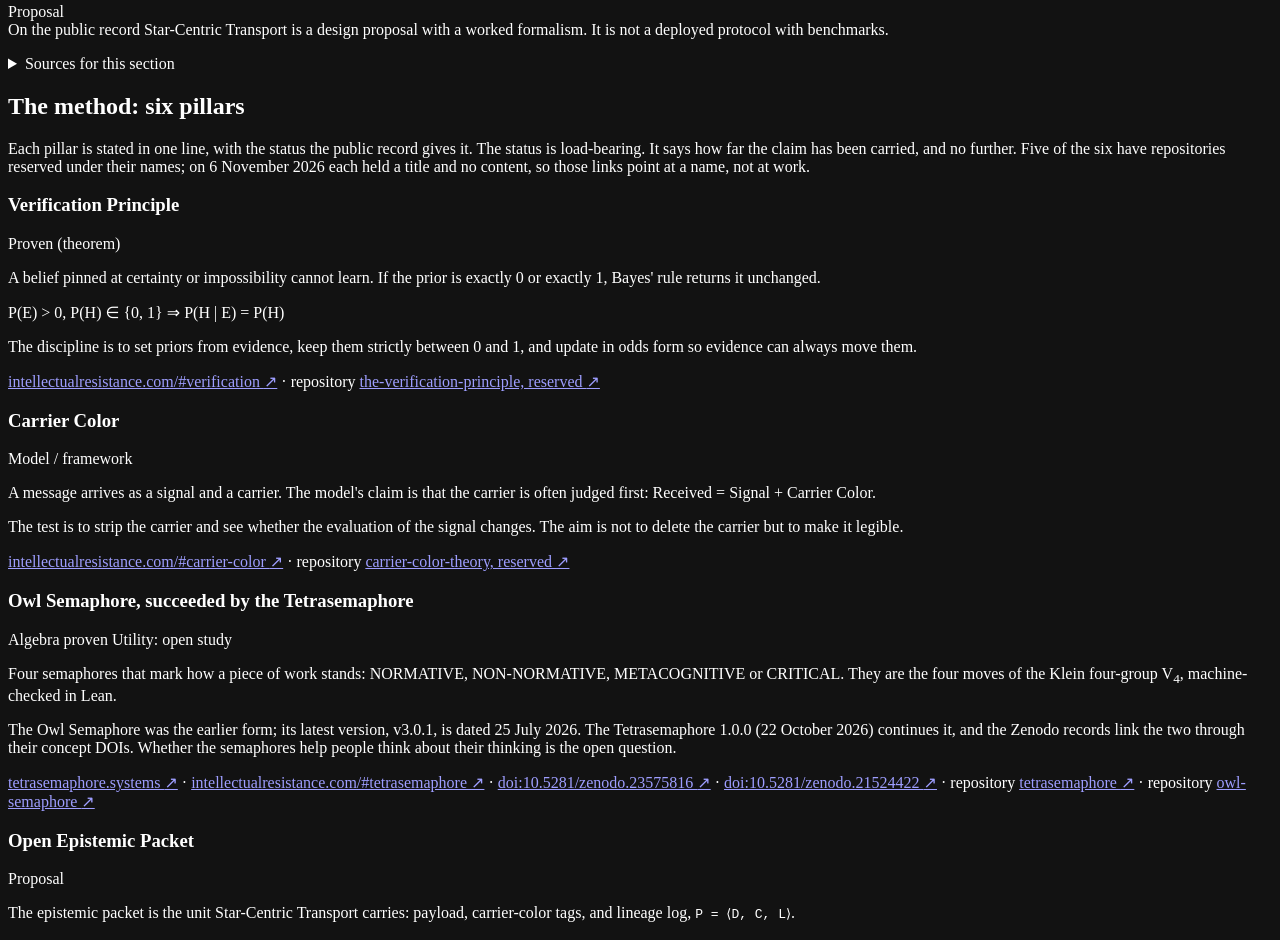
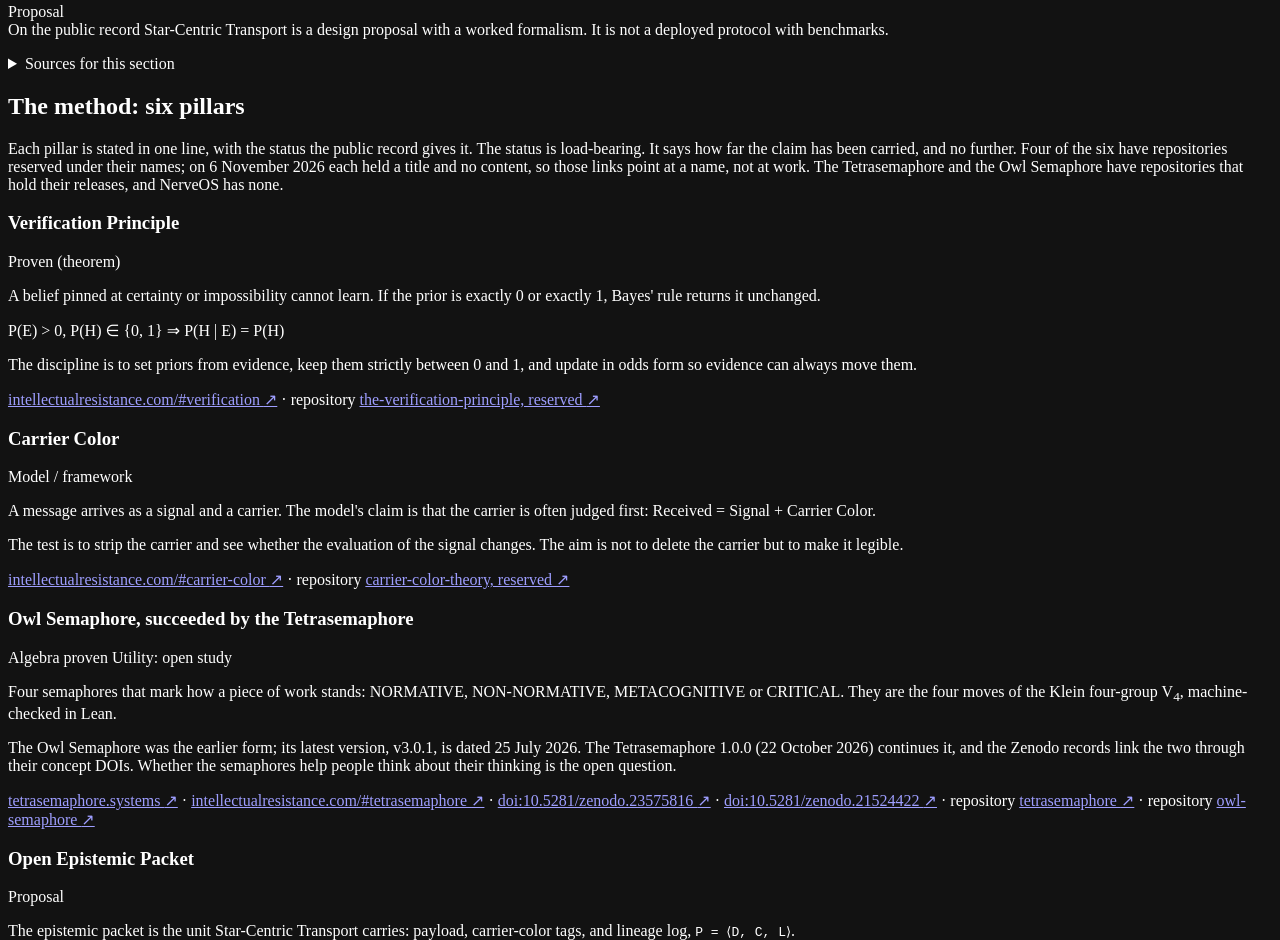
Before and after one commit to IT-Help-San-Diego/star-centric-systems, a plain HTML site: page index.html in a window 1280 px wide. Shown: the part 794-1734 px from the top of the page. Drawn offline with Linux system fonts and the light colour scheme.

Commit message:
Fix the pillar repository count: four of six are reserved stubs
The method intro said five of the six pillars have reserved repositories;
four do (the fifth reserved stub, star-centric-transport, belongs to the
keystone). Checked against the GitHub organization on 7 November 2026.
Style block unchanged; the pinned hash stands.

Co-Authored-By: Claude Fable 5.1 <noreply@anthropic.com>

```diff
--- a/index.html
+++ b/index.html
@@ -154,7 +154,7 @@ footer.site nav a{color:var(--fg)}
 
 <section id="method">
   <h2>The method: six pillars</h2>
-  <p>Each pillar is stated in one line, with the status the public record gives it. The status is load-bearing. It says how far the claim has been carried, and no further. Five of the six have repositories reserved under their names; on 6 November 2026 each held a title and no content, so those links point at a name, not at work.</p>
+  <p>Each pillar is stated in one line, with the status the public record gives it. The status is load-bearing. It says how far the claim has been carried, and no further. Four of the six have repositories reserved under their names; on 6 November 2026 each held a title and no content, so those links point at a name, not at work. The Tetrasemaphore and the Owl Semaphore have repositories that hold their releases, and NerveOS has none.</p>
   <div class="grid">
     <article class="card">
       <h3>Verification Principle</h3>
```
